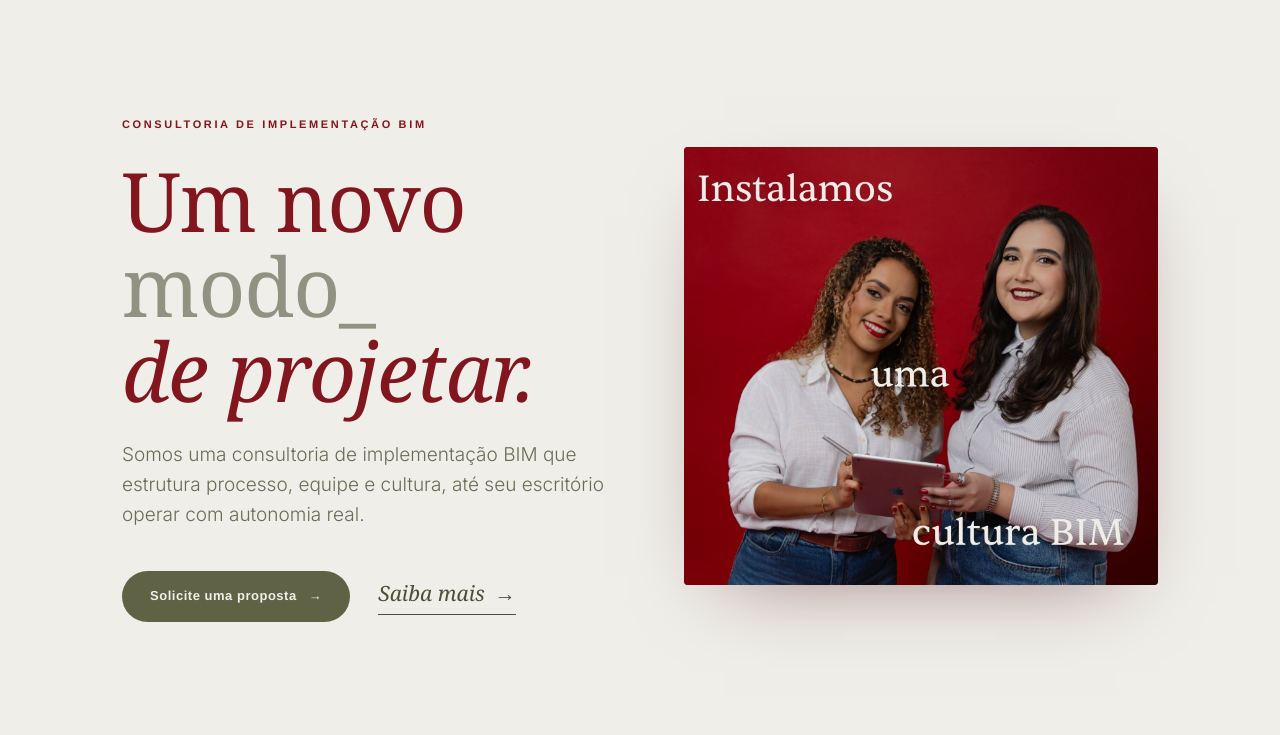
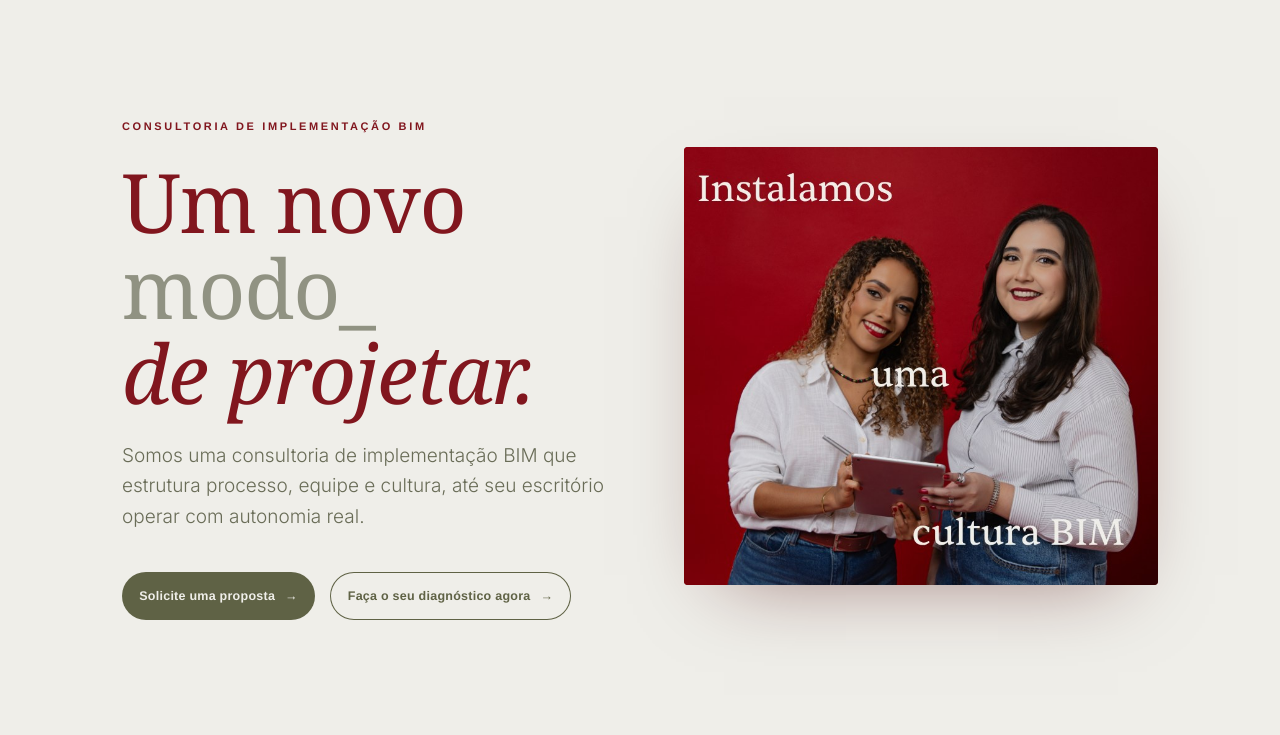
Before and after one commit to jhonydias/_modo_bim, a website: page index.html in a window 1280 px wide. Shown: the part 65-800 px from the top of the page. Drawn offline with Linux system fonts and the light colour scheme; a web font is replaced by a local one.

Commit message:
fix: remoção do saiba mais e melhoria de textos

```diff
--- a/index.html
+++ b/index.html
@@ -153,6 +153,9 @@
         .btn:hover .arr { transform: translateX(4px); }
         .btn-olive { background: var(--olive); color: var(--cloud); }
         .btn-olive:hover { background: var(--olive-deep); transform: translateY(-2px); gap: 16px; }
+        /* Mesma pílula do .btn-olive, em contorno: secundário sem competir com o CTA principal */
+        .btn-olive-outline { background: transparent; color: var(--olive); box-shadow: inset 0 0 0 1px var(--olive); }
+        .btn-olive-outline:hover { background: var(--olive); color: var(--cloud); transform: translateY(-2px); gap: 16px; }
         .btn-cream { background: var(--cream); color: var(--ink); }
         .btn-cream:hover { transform: translateY(-2px); gap: 16px; }
         .btn-ghost-light {
@@ -387,6 +390,8 @@
         .hero-copy .display { margin: 22px 0 26px; max-width: 11ch; }
         .hero-copy .lead { margin-bottom: 40px; }
         .hero-actions { display: flex; align-items: center; gap: 28px; flex-wrap: wrap; }
+        /* o rótulo nunca quebra dentro da pílula: quem cede é o tamanho, não a linha */
+        .hero-actions .btn { white-space: nowrap; }
 
         .hero-media {
             position: relative;
@@ -1032,6 +1037,22 @@
         /* ============================================
            RESPONSIVE
            ============================================ */
+        /* Hero em duas colunas: os dois CTAs dividem a coluna de texto, que trava em ~494px
+           (`--maxw` 1180 menos gutter e gap, fatia 1.05fr) e nunca cresce além disso. Nos 13px
+           padrão os dois somam 535px e o segundo cai para a linha de baixo, então fonte, padding
+           e respiro encolhem junto com a viewport — folga medida de 11px em 901 a 54px em 1180.
+           Abaixo de 901 a coluna vira largura cheia e os botões voltam ao tamanho padrão. */
+        @media (min-width: 901px) {
+            .hero-actions { gap: clamp(9px, 1.2vw, 16px); }
+            .hero-actions .btn {
+                font-size: clamp(10.5px, 1.05vw, 12.5px);
+                letter-spacing: 0.02em;
+                padding: 14px clamp(12px, 1.35vw, 22px);
+                gap: clamp(8px, 0.8vw, 10px);
+            }
+            .hero-actions .btn:hover { gap: clamp(10px, 1vw, 13px); }
+        }
+
         @media (max-width: 900px) {
             .hero-grid { grid-template-columns: 1fr; min-height: 0; gap: 40px; }
             .hero-media { order: -1; aspect-ratio: 4/3.4; }
@@ -1175,7 +1196,7 @@
                 <p class="lead">Somos uma consultoria de implementação BIM que estrutura processo, equipe e cultura, até seu escritório operar com autonomia real.</p>
                 <div class="hero-actions">
                     <a href="cadastro.html" class="btn btn-olive">Solicite uma proposta <span class="arr">→</span></a>
-                    <a href="#nossos-servicos" class="tlink">Saiba mais <span class="arr">→</span></a>
+                    <a href="https://tally.so/r/7RYDZ0" class="btn btn-olive-outline" target="_blank" rel="noopener">Faça o seu diagnóstico agora <span class="arr">→</span></a>
                 </div>
             </div>
             <div class="hero-media reveal bw">
@@ -1238,7 +1259,7 @@
 
             <div class="services-foot reveal">
                 <a href="cadastro.html" class="btn btn-olive">Solicite sua proposta <span class="arr">→</span></a>
-                <a href="#implementacoes" class="tlink">Nosso carro-chefe é a Implementação BIM <span class="arr">→</span></a>
+                <a href="#implementacoes" class="tlink">Conheça nossa Implementação BIM <span class="arr">→</span></a>
             </div>
         </div>
     </section>
```
Also changed, not shown: CHANGELOG.md.
